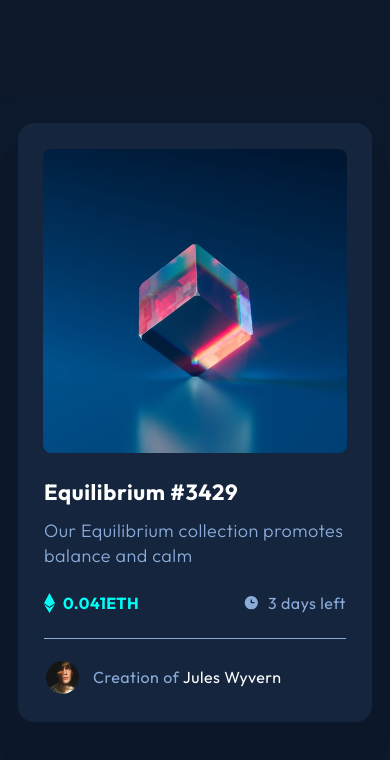
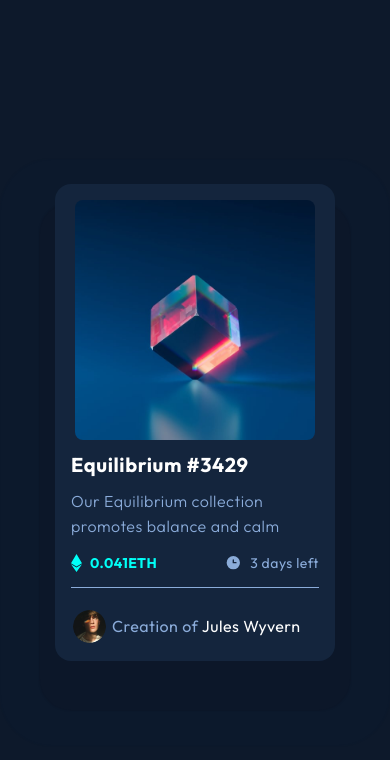
Before and after one commit to saadman-galib/NFT-preview-card-component, a plain HTML site: page index.html in a window 390 px wide. Drawn offline with Linux system fonts and the light colour scheme.

Commit message:
responsive done

```diff
--- a/sass/style.scss
+++ b/sass/style.scss
@@ -23,15 +23,18 @@ $main-font-size: 18px;
 
 body {
     background-color: $dark-blue-main-bg;
+    width: 100%;
+    min-height: 100vh;
 }
 
 .main-container {
     width: 100%;
-    height: 100vh;
+    min-height: 100vh;
     display: flex;
     flex-direction: column;
     align-items: center;
     justify-content: center;
+    padding: 55px 0;
 
     .card {
         display: flex;
@@ -205,3 +208,52 @@ body {
         }
     }
 }
+
+/* Media Queries */
+@media (max-width: 500px) {
+    .main-container {
+        .card {
+            width: 280px;
+            padding: 16px;
+
+            .card-img-container {
+                width: 240px;
+                height: 240px;
+                margin-bottom: 12px;
+            }
+
+            .card-text-container {
+                .card-heading {
+                    h2 {
+                        font-size: 20px;
+                    }
+                }
+
+                .card-paragraph {
+                    p {
+                        font-size: 16px;
+                    }
+                }
+
+                .price-left-part,
+                .price-right-part {
+                    p {
+                        font-size: 14px;
+                    }
+                }
+
+                .card-price-row {
+                    margin-top: 15px;
+                    margin-bottom: 15px;
+                }
+
+                .user-container {
+                    p {
+                        // text-align: right;
+                        margin-left: 4px;
+                    }
+                }
+            }
+        }
+    }
+}
```
Also changed, not shown: style/style.css.
